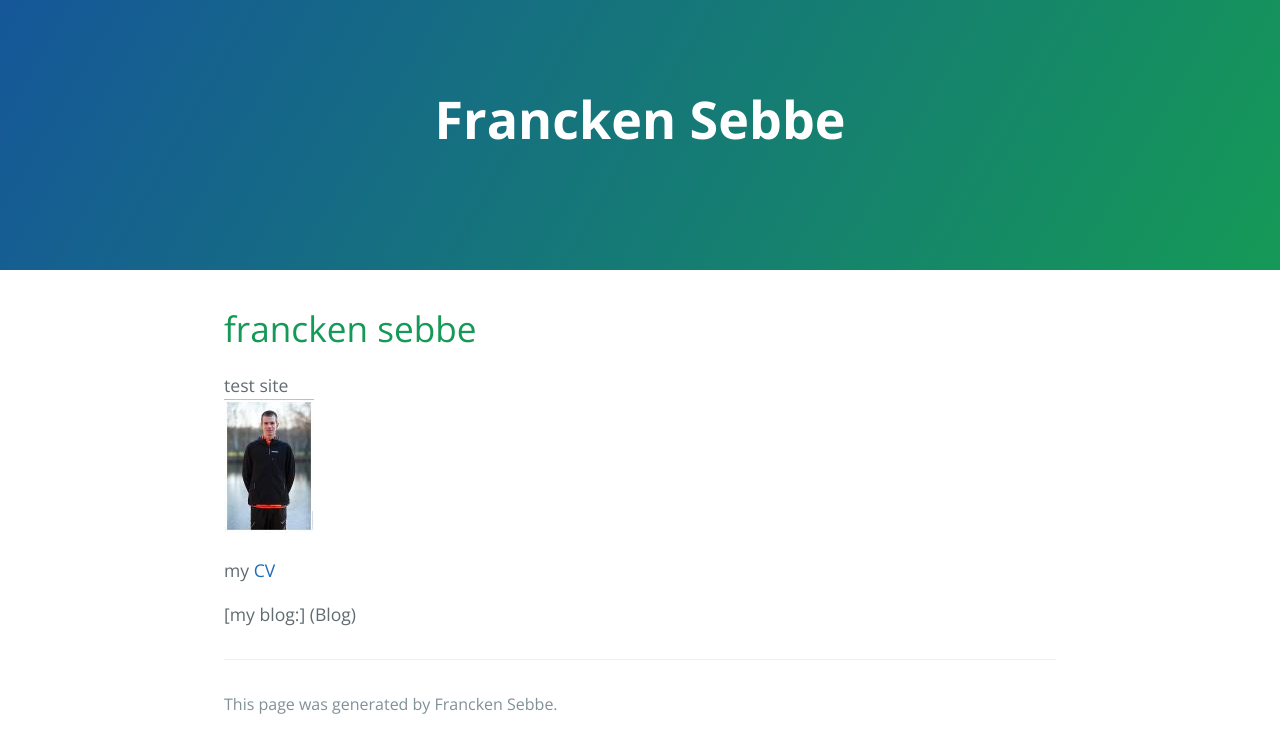
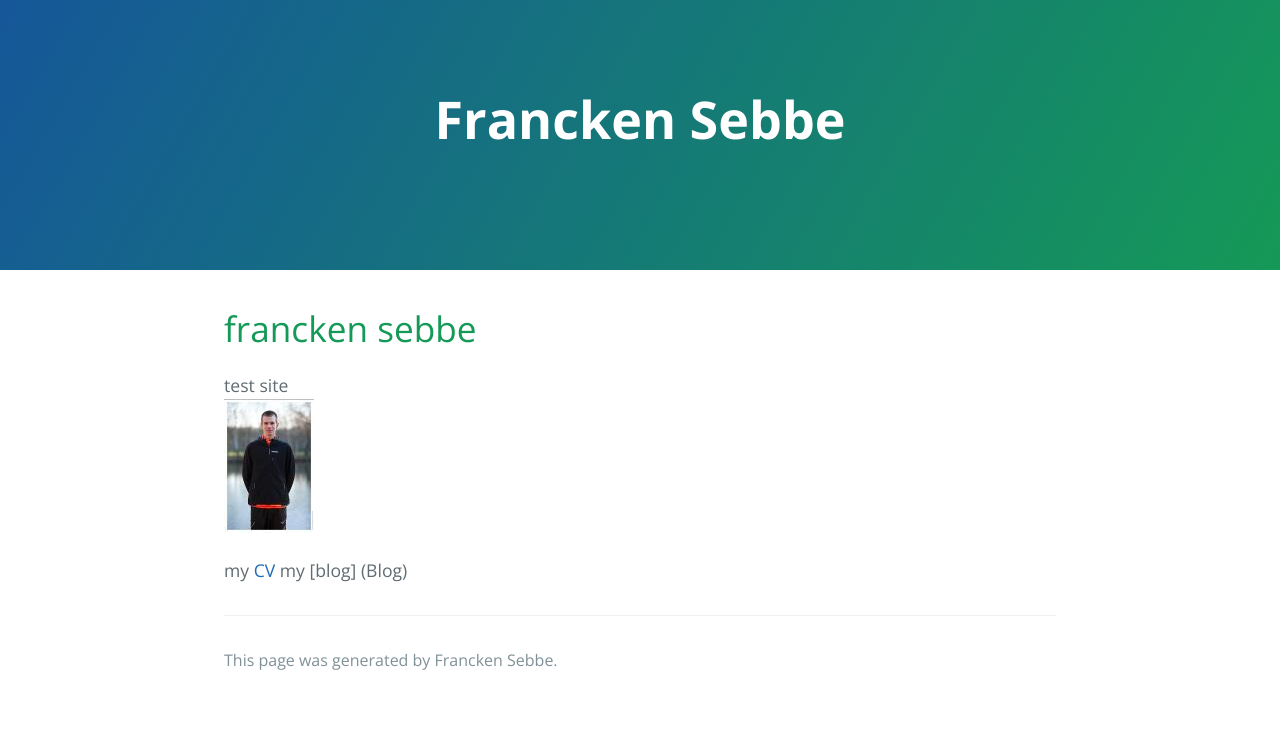
Before and after one commit to FranckenSebbe/franckensebbe.github.com, a Jekyll site: the page built from index.md, in a window 1280 px wide. Shown: the top 753 px of the page. Built offline with Jekyll 4.4.1, drawn with Linux system fonts in a browser that asks for light colours.

```diff
--- a/index.md
+++ b/index.md
@@ -6,5 +6,4 @@ test site
 ![picture](Images/SEBBE_SMALL.jpg)
 
 my [CV](CV)
-
-[my blog:] (Blog)
+my [blog] (Blog)
```
